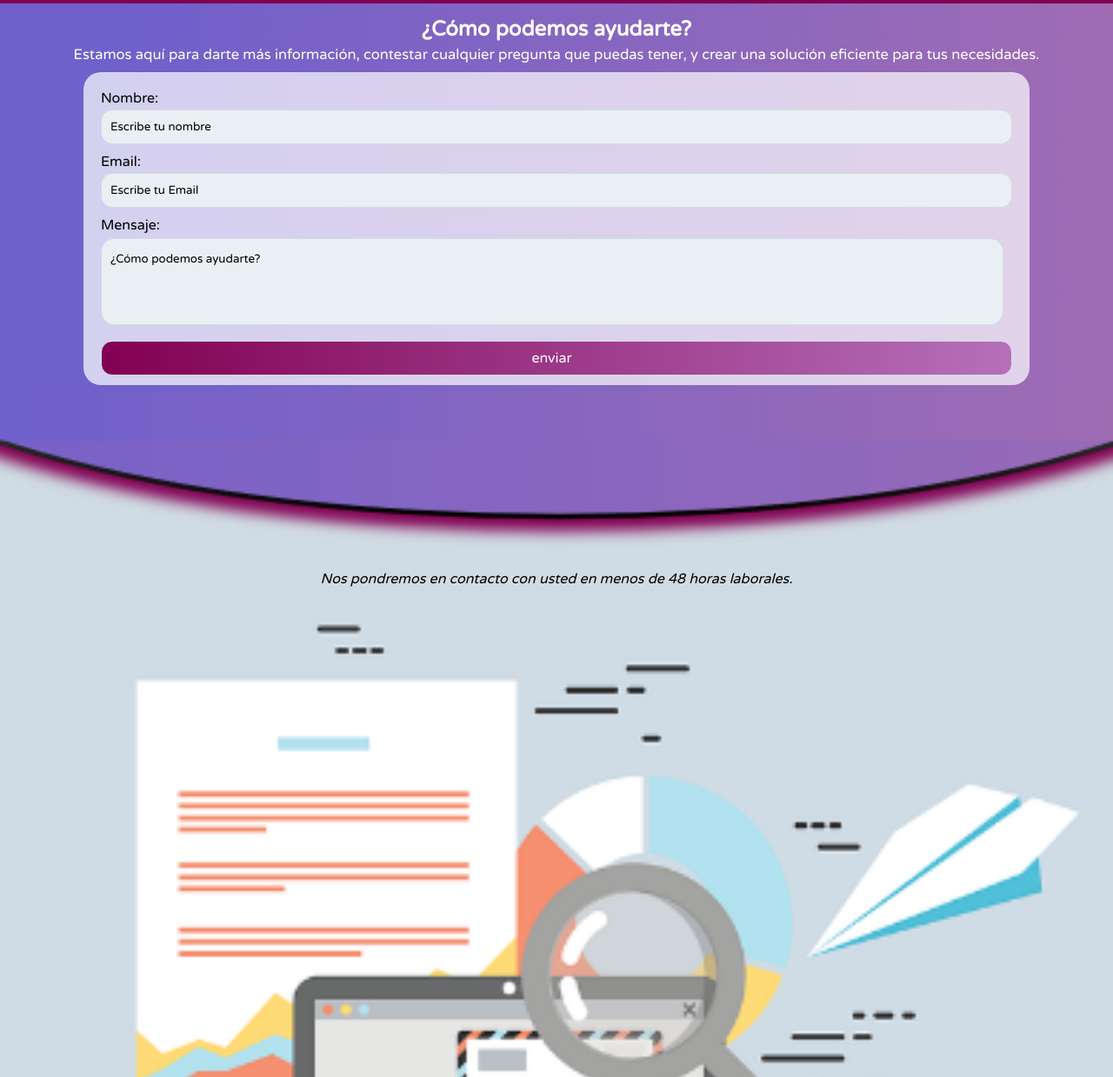
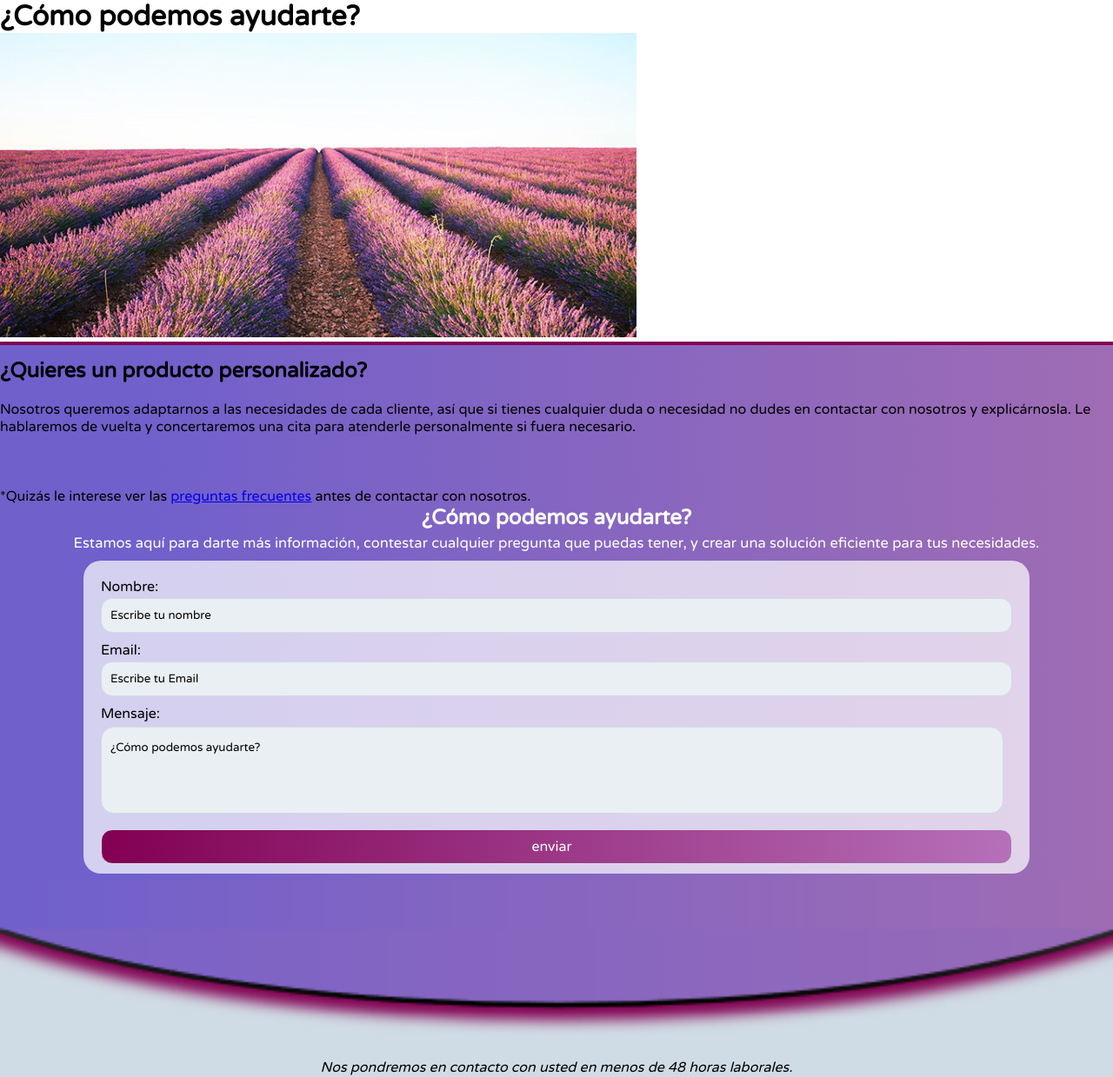
Before and after one commit to halfam/Proyecto-Web, a PHP site: page /contacto.php in a window 1280 px wide. Shown: the part 70-1309 px from the top of the page at 87% size. Run offline with PHP 8.4, Linux system fonts and the light colour scheme; some libraries are stand-ins or nearby versions.

Commit message:
Add files via upload

```diff
--- a/src/contacto.php
+++ b/src/contacto.php
@@ -18,33 +18,55 @@
 
     <!-- Para que el fondo se vea borroso al iniciar sesión -->
     <div class="blur">
+        <div class="contacto_princ">
+            <div class="dentro">
+                <h1>¿Cómo podemos ayudarte?</h1>
+            </div>
+            <img src="img/contacto-img-encabezado.jpg" alt="img-contacto" id="contacto-img-princ">
+        </div>
 
         <!-- ------------------------------------------------------------------------------------------------------------------------ -->
         <!-- formulario de contacto en html y css -->
         <section class="contacto-formulario">
+            <div class="contenedor-flex">
+                <div class="texto-pc">
+                    <h1>¿Quieres un producto personalizado?</h1>
+                    <br>
+                    Nosotros queremos adaptarnos a las necesidades de cada cliente, así que si tienes cualquier duda o necesidad no dudes en contactar con nosotros y explicárnosla. Le hablaremos de vuelta y concertaremos una cita para atenderle personalmente si fuera necesario.
+                    <br>
+                    <br>
+                    <br>
+                    <br>
+                    *Quizás le interese ver las <a href="FAQ.php">preguntas frecuentes</a> antes de contactar con nosotros.
+                </div>
+                <div class="verticalLine"></div>
                 <div class="formulario">
                     <div class="contacto-textos">
                         <h1>¿Cómo podemos ayudarte?</h1>
                         <p>Estamos aquí para darte más información, contestar cualquier pregunta que puedas tener, y crear una solución eficiente para tus necesidades.</p>
                     </div>
-                <script>function f() {
+                    <script>
+                        function f() {
                             document.getElementById("formulario_txt").reset()
                         }
                         f()
+
                     </script>
                     <form id="formulario_txt" method="post" action="enviarcorreo.php">
                         <label>Nombre:</label>
-                    <input type="text" name="nombre" id="nombre"  required="obligatorio" placeholder="Escribe tu nombre">
+                        <input type="text" name="nombre" id="nombre" required="obligatorio" placeholder="Escribe tu nombre">
 
                         <label>Email:</label>
-                    <input type="email" name="email" id="email"required="obligatorio" placeholder="Escribe tu Email">
+                        <input type="email" name="email" id="email" required="obligatorio" placeholder="Escribe tu Email">
 
                         <label>Mensaje:</label>
                         <textarea name="mensaje" class="texto_mensaje" id="mensaje" required="obligatorio" placeholder="¿Cómo podemos ayudarte?"></textarea>
 
-                    <input type="submit" class="btn txt" name="enviar_formulario" value="enviar" >
+                        <input type="submit" class="btn txt" name="enviar_formulario" value="enviar">
 
                     </form>
+                </div>
+
             </div>
         </section>
         <!-- ------------------------------------------------------------------------------------------------------------------------ -->
```
Lines whose indentation alone changed are shown as unchanged.
